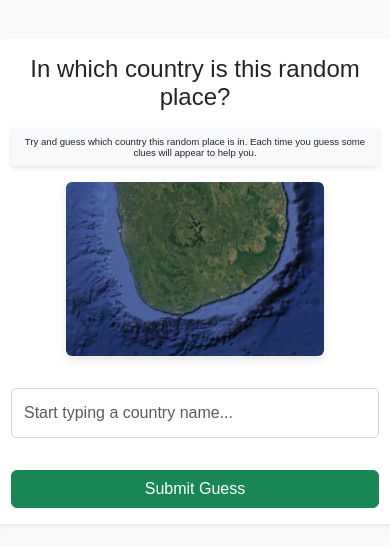
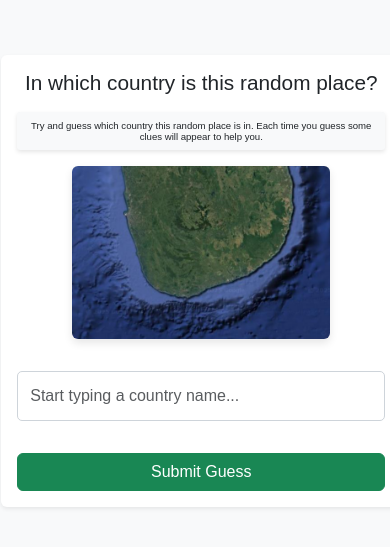
Before and after one commit to dandanthefisherman/countrygame, a plain HTML site: page index.html in a window 390 px wide. Shown: the part 153-700 px from the top of the page. Drawn offline with nearby package versions, Linux system fonts and the light colour scheme.

Commit message:
style changes

```diff
--- a/style.css
+++ b/style.css
@@ -16,7 +16,7 @@ body {
 .container-fluid {
     margin-top: 2rem;
     padding: 1rem; /* Adds padding inside the container */
-    width: 70vw; /* Prevents it from taking full width */
+    width: 90vw; /* Prevents it from taking full width */
     max-width: 1200px; /* Limits the maximum width */
     max-height: auto; /* Ensures the container has a minimum height */
     display: flex;
@@ -28,6 +28,13 @@ body {
     max-height: 90vh;
 }
 
+@media (max-width: 768px) {
+    .container-fluid {
+        width: 95vw; /* Reduce width slightly on smaller screens */
+        padding: 0.8rem; /* Reduce padding for better fit */
+    }
+}
+
 /* Row styling */
 .row {
     display: flex;
@@ -35,7 +42,7 @@ body {
     gap: 1.5rem; /* Adds space between the columns */
     flex-wrap: wrap; /* Allows columns to wrap on smaller screens */
     width: 100%; /* Ensures the row spans the full width */
-    padding: 1;
+    padding: 1rem;
 
 }
 
@@ -69,10 +76,12 @@ body {
     border: 1px solid #ced4da;
     font-size: 1rem;
     margin-bottom: 1rem;
+    align-content: center;
+
 }
 
 h1 {
-    font-size: 1.5rem; /* Smaller than default */
+    font-size: 1.3rem; /* Smaller than default */
     text-align: center;
     margin-bottom: 0.5rem; /* Reduce spacing */
 }
@@ -85,7 +94,7 @@ h2 {
 }
 
 button {
-    width: 100%;
+    width: 50%;
     padding: 1rem;
     font-size: 1.125rem;
     background-color: #28a745;
```
